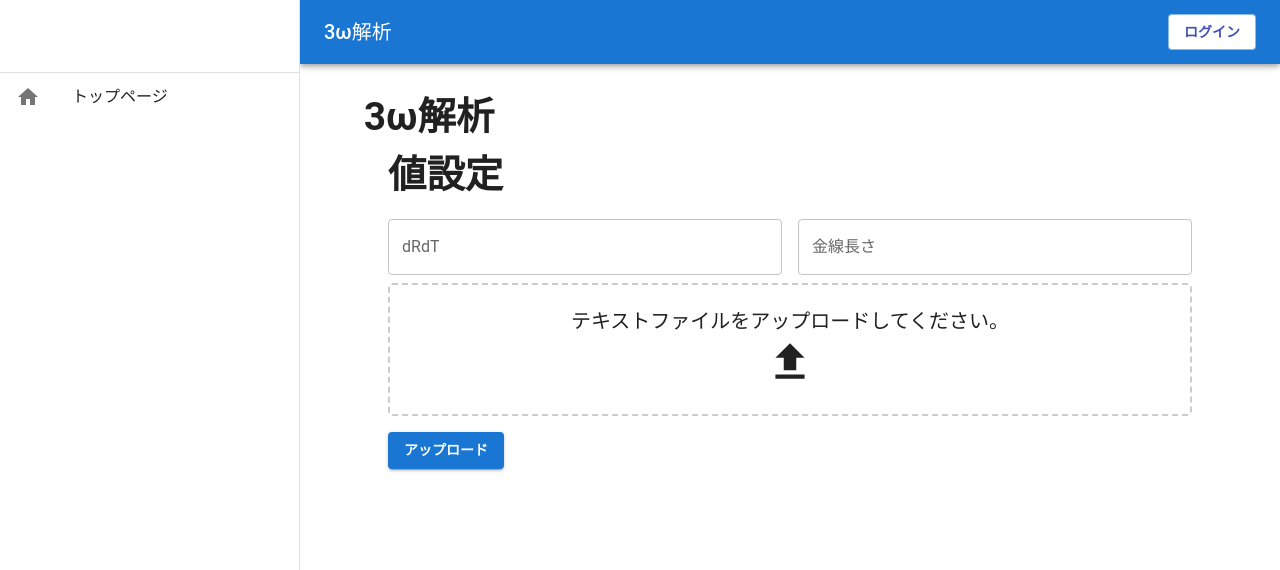
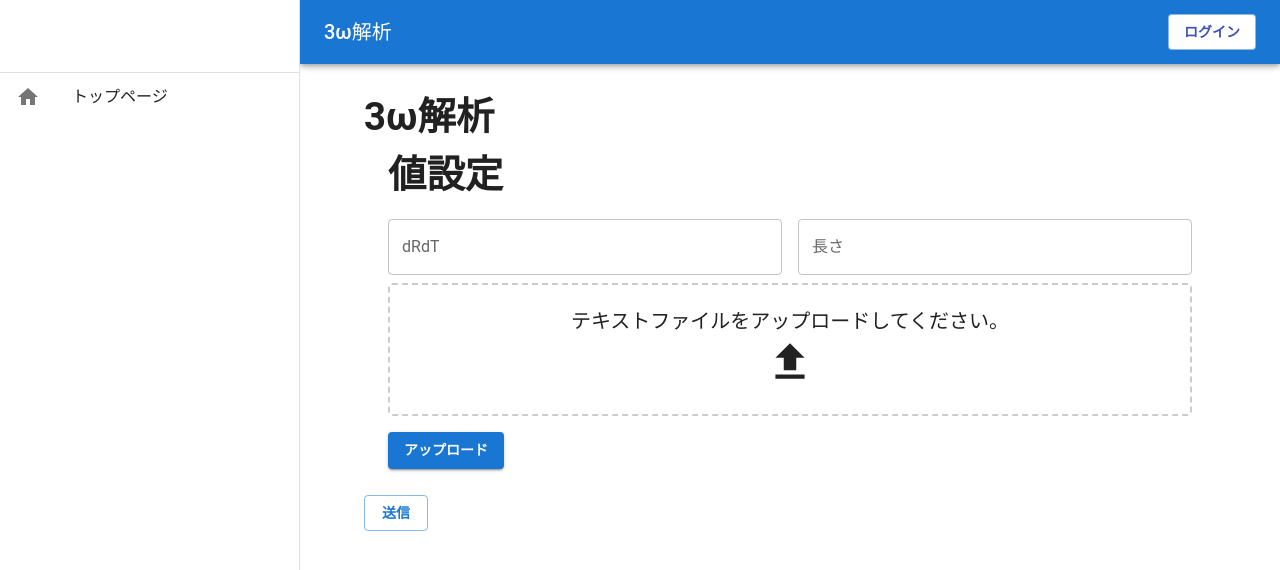
Before and after one commit to koo-arch/three-omega-analysis, a React (Create React App) app in the folder frontend/: page / in a window 1280 px wide. Shown: the top 570 px of the page. Built offline with nearby package versions, Linux system fonts and the light colour scheme.

Commit message:
create useForm feature

```diff
--- a/frontend/src/features/analysis/valueSetting.tsx
+++ b/frontend/src/features/analysis/valueSetting.tsx
@@ -1,4 +1,6 @@
-import React, { useState } from 'react';
+import React, { useState, useEffect } from 'react';
+import { useFormContext } from 'react-hook-form';
+import { FormValues } from '../../pages/top';
 import { useAppSelector } from '../../hooks/redux/reduxHooks';
 import { useFetchSetting } from '../../hooks/analysis/useFetchSetting';
 import DropdownSelect from '../../components/dropdownSelect';
@@ -12,10 +14,24 @@ const ValueSetting: React.FC = () => {
     const names = [...new Set(setting?.map(item => item.name))];
     const [selectedName, setSelectedName] = useState<string>("");
     const selectedObj = setting?.find(item => item.name === selectedName);
+    const { register, setValue, watch, formState: { errors } } = useFormContext<FormValues>();
+
+    // フォーカス状態を管理するための状態変数
+    const [isFocused, setIsFocused] = useState({ dRdT: false, length: false });
 
     const handleChange = (e: React.ChangeEvent<HTMLInputElement>) => {
         setSelectedName(e.target.value);
     }
+
+    useEffect(() => {
+        if (selectedObj) {
+            setValue("dRdT", selectedObj.dRdT);
+            setValue("length", selectedObj.length);
+        } else {
+            setValue("dRdT", undefined);
+            setValue("length", undefined);
+        }
+    },[selectedName, setValue])
 
     return (
         <div>
@@ -40,19 +56,33 @@ const ValueSetting: React.FC = () => {
                         fullWidth
                         label="dRdT"
                         margin='normal'
-                        value={selectedObj?.dRdT || ""}
-                        error={false}
-                        helperText=""
+                        error={!!errors.dRdT}
+                        helperText={errors.dRdT?.message}
+                        {...register("dRdT")}
+                        InputLabelProps={{
+                            shrink: isFocused.dRdT || !!watch("dRdT"), // dRdTが存在する場合にtrue
+                        }}
+                        InputProps={{
+                            onFocus: () => setIsFocused({ ...isFocused, dRdT: true }),
+                            onBlur: () => setIsFocused({ ...isFocused, dRdT: false }),
+                        }}
                     />
                 </Grid>
                 <Grid item xs>
                     <TextField
                         fullWidth
-                        label="金線長さ"
+                        label="長さ"
                         margin='normal'
-                        value={selectedObj?.length || ""}
-                        error={false}
-                        helperText=""
+                        error={!!errors.length}
+                        helperText={errors.length?.message}
+                        {...register("length")}
+                        InputLabelProps={{
+                            shrink: isFocused.length || !!watch("length"), // lengthが存在する場合にtrue
+                        }}
+                        InputProps={{
+                            onFocus: () => setIsFocused({ ...isFocused, length: true }),
+                            onBlur: () => setIsFocused({ ...isFocused, length: false }),
+                        }}
                     />
                 </Grid>
             </Grid>
--- a/frontend/src/features/graph/graph.tsx
+++ b/frontend/src/features/graph/graph.tsx
@@ -1,4 +1,6 @@
 import React, { useState, useEffect } from 'react';
+import { useFormContext } from 'react-hook-form';
+import { FormValues } from '../../pages/top';
 import { createSelector } from 'reselect';
 import { RootState } from '../../redux/store';
 import { useAppDispatch, useAppSelector } from '../../hooks/redux/reduxHooks';
@@ -27,11 +29,14 @@ const Graph: React.FC<GraphProps> = ({ data, graphName }) => {
     const globalSelectedPoints = useAppSelector(selectGlobalPoints(graphName));
     const [selectedPoints, setSelectedPointsLocal] = useState<number[]>(globalSelectedPoints);
 
+    const { setValue } = useFormContext<FormValues>();
+
     useEffect(() => {
         if (globalSelectedPoints !== selectedPoints) {
             dispatch(updateSelectedPoints({ graphName, points: selectedPoints }));
         }
-    },[selectedPoints, dispatch, graphName])
+        setValue(`graphs.${graphName}`, selectedPoints)
+    },[selectedPoints, dispatch, graphName, setValue])
 
     console.log(globalSelectedPoints)
 
--- a/frontend/src/pages/top.tsx
+++ b/frontend/src/pages/top.tsx
@@ -1,5 +1,6 @@
 import React from 'react';
-import { Link } from 'react-router-dom';
+import { useForm, SubmitHandler, FormProvider } from 'react-hook-form';
+import { Form, Link } from 'react-router-dom';
 import { useAppDispatch, useAppSelector } from '../hooks/redux/reduxHooks';
 import { setSnackbar } from '../redux/snackbarSlice';
 import CustomSnackbar from '../components/customSnackbar';
@@ -7,8 +8,20 @@ import Configuration from '../features/analysis/configuration';
 import CreateGraph from '../features/graph/createGraph';
 import { Box, Container, Typography, Button } from '@mui/material';
 
+interface GraphValues {
+    [graphName: string]: number[];
+}
+
+ export interface FormValues {
+    dRdT: number | undefined;
+    length: number | undefined;
+    graphs: GraphValues;
+}
+
 const Top: React.FC = () => {
     const snackbar = useAppSelector(state => state.snackbar);
+    const method = useForm<FormValues>();
+    const { handleSubmit } = method;
 
     return (
         <div>
@@ -16,8 +29,13 @@ const Top: React.FC = () => {
                 <Typography component={"h1"} variant='h3'>
                     3ω解析
                 </Typography>
-                <Configuration />
-                <CreateGraph />
+                <form onSubmit={handleSubmit((data) => console.log(data))}>
+                    <FormProvider {...method}>
+                        <Configuration />
+                        <CreateGraph />
+                    </FormProvider>
+                    <Button variant='outlined' type="submit">送信</Button>
+                </form>
             </Container>
             <CustomSnackbar {...snackbar} />
         </div>
```
